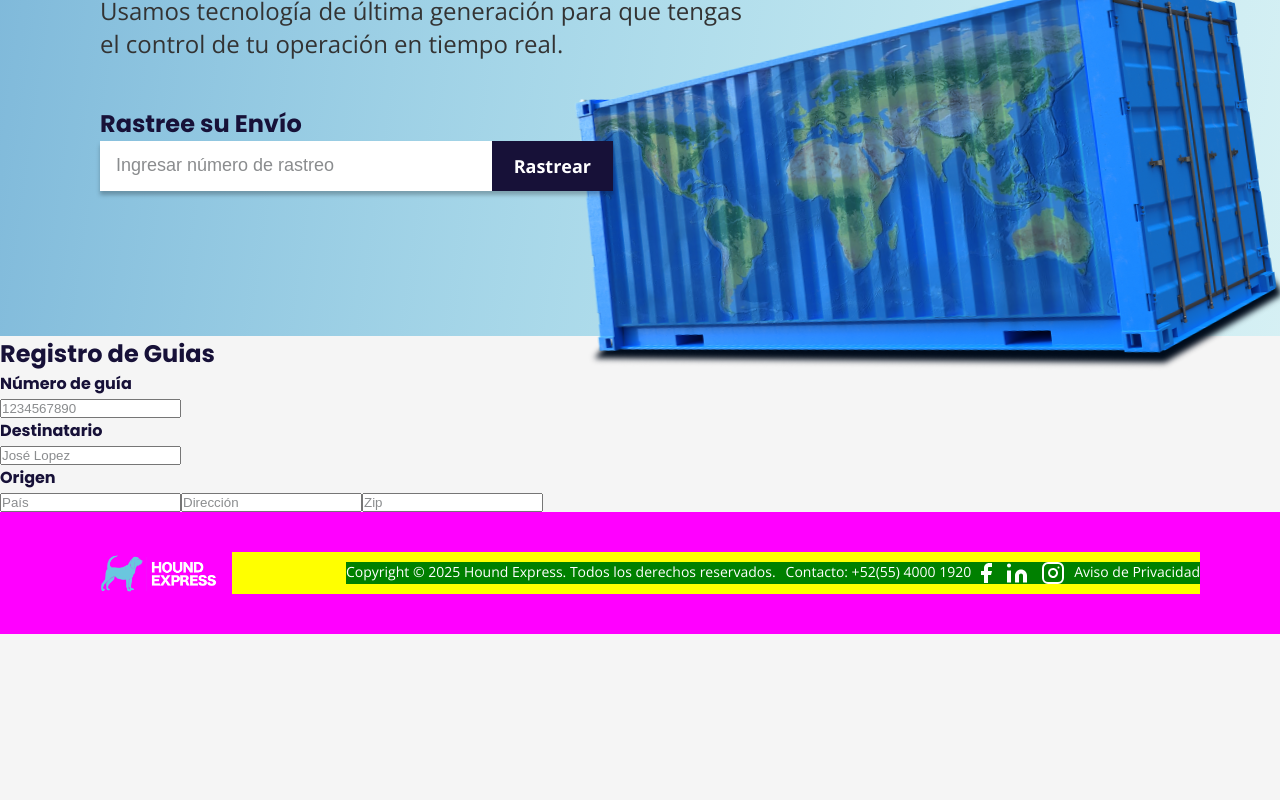
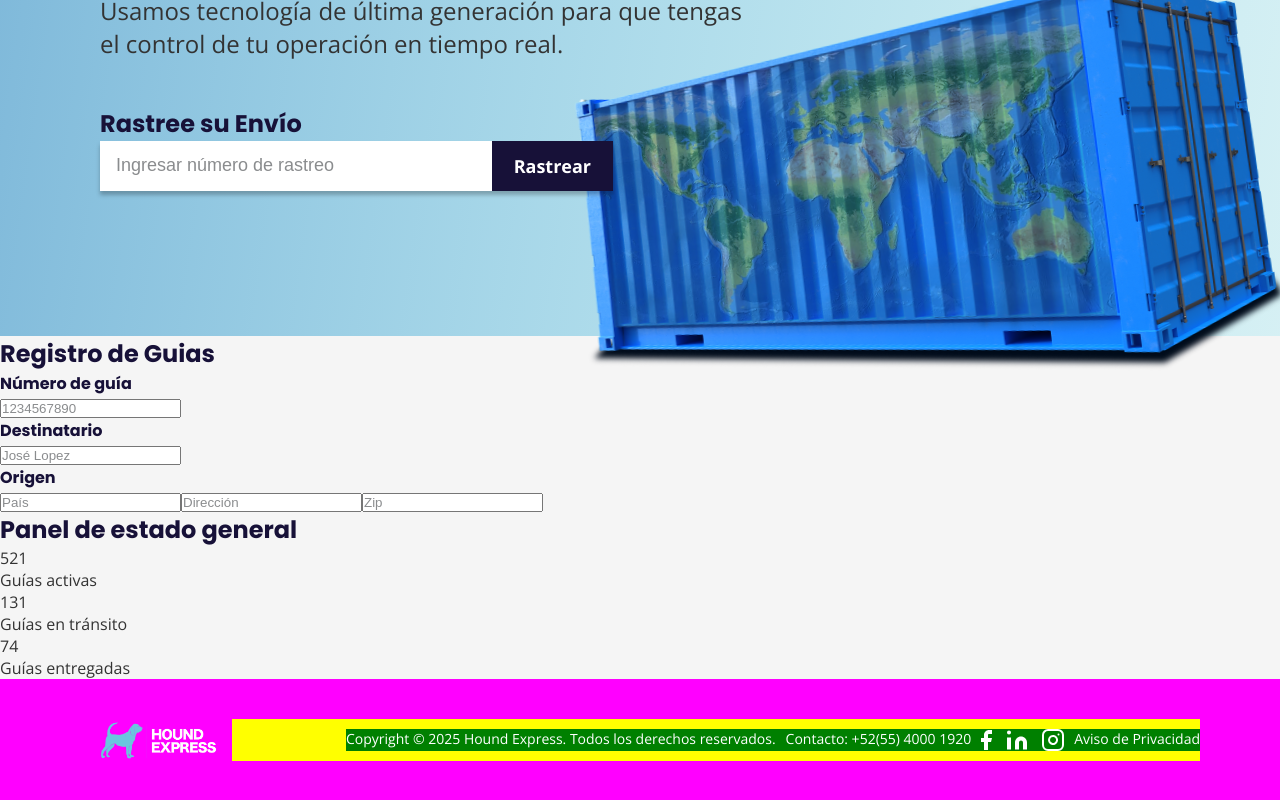
Before and after one commit to ego-mejia/hound-express-react, a React (Vite) app: page / in a window 1280 px wide. Shown: the part 362-1162 px from the top of the page. Before the commit the page ends 996 px from the top, so only its background shows below. Built offline with nearby package versions, Linux system fonts and the light colour scheme.

Commit message:
created General section

```diff
--- /dev/null
+++ b/src/components/General/index.tsx
@@ -0,0 +1,31 @@
+import React from "react";
+
+const General = () => {
+  return (
+    <>
+      {/* <!-- start of General section --> */}
+      <section class="general">
+        <div class="wrapper">
+          <h3>Panel de estado general</h3>
+          <div class="cards-container">
+            <div class="card">
+              <p class="value">521</p>
+              <p class="title">Guías activas</p>
+            </div>
+            <div class="card">
+              <p class="value">131</p>
+              <p class="title">Guías en tránsito</p>
+            </div>
+            <div class="card">
+              <p class="value">74</p>
+              <p class="title">Guías entregadas</p>
+            </div>
+          </div>
+        </div>
+      </section>
+      {/* <!-- end of General section --> */}
+    </>
+  );
+};
+
+export default General;
--- a/src/pages/Home/index.tsx
+++ b/src/pages/Home/index.tsx
@@ -1,5 +1,6 @@
 // Components
 import Banner from "../../components/Banner";
+import General from "../../components/General";
 import Register from "../../components/Register";
 
 const Home = () => {
@@ -7,6 +8,7 @@ const Home = () => {
     <>
       <Banner />
       <Register />
+      <General />
     </>
   );
 };
```
Also changed, not shown: src/components/General/style.ts (added).
